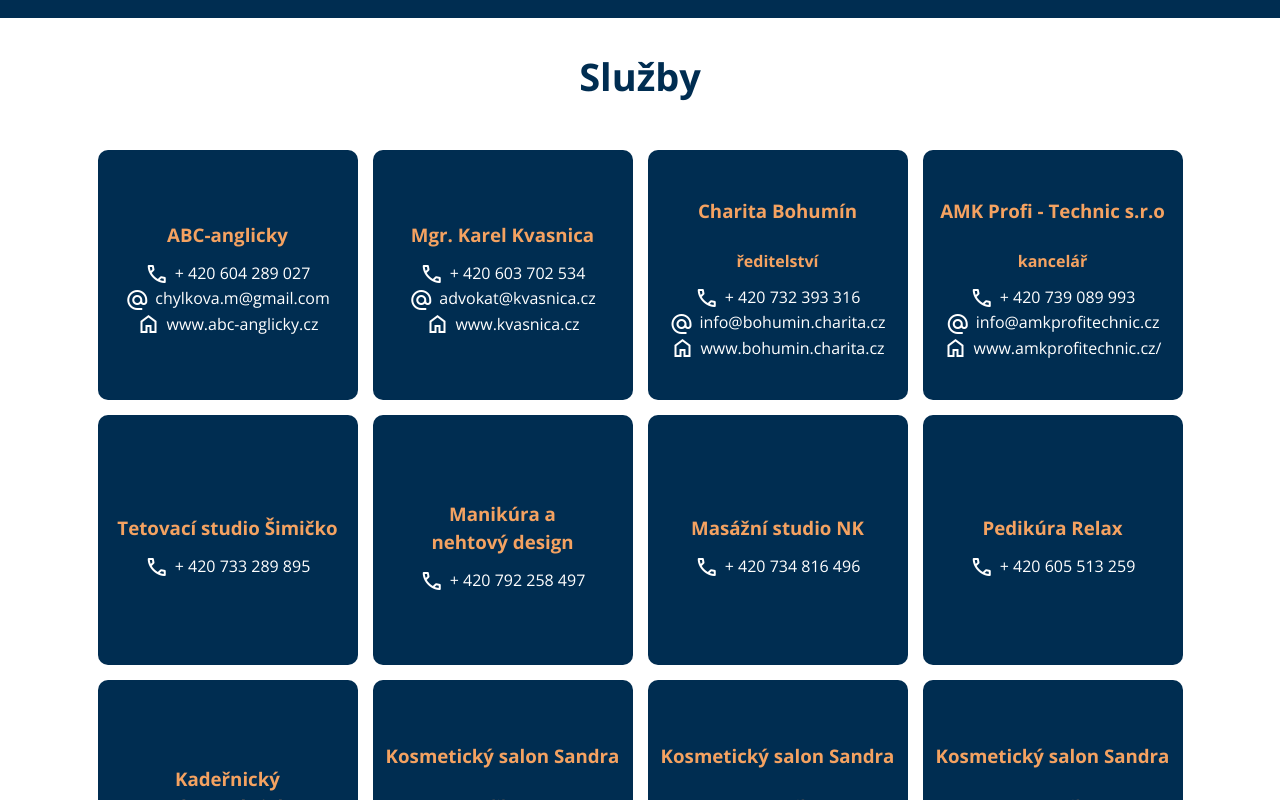
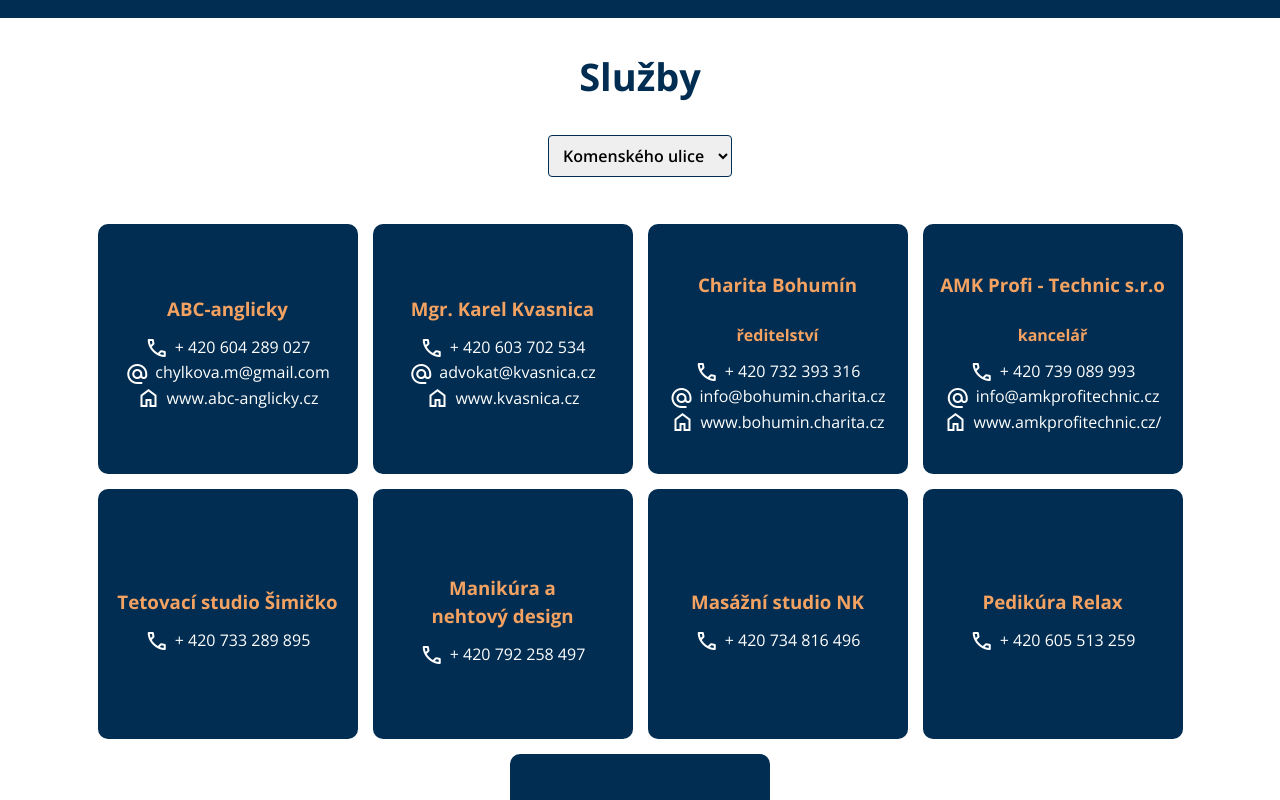
Before and after one commit to MichaelaKrakowka/komercni-centrum, a React (Create React App) app: page / in a window 1280 px wide. Shown: the part 900-1700 px from the top of the page. Built offline with nearby package versions, Linux system fonts and the light colour scheme.

Commit message:
building filter

```diff
--- a/src/components/Services.css
+++ b/src/components/Services.css
@@ -14,3 +14,18 @@
   padding: 30px 0;
   font-size: 38px;
 }
+
+.buildings_filter {
+  display: flex;
+  justify-content: center;
+  align-items: center;
+  margin-bottom: 32px;
+}
+
+.building {
+  min-width: 150px;
+  font-weight: 600;
+  padding: 8px 10px;
+  border-radius: 4px;
+  border: 1px solid #002d51;
+}
--- a/src/components/Services.js
+++ b/src/components/Services.js
@@ -5,13 +5,28 @@
 import { RevealSection } from "./RevealSection";
 
 export const Services = () => {
+  const [building, setBuilding] = React.useState("Komenskeho");
+
+  const filteredCompanies = companies.filter(
+    (company) => company.id === building
+  );
+
   return (
     <section id="services">
       <RevealSection>
         <h2 className="secondary_heading fade_item delay_0">Služby</h2>
+        <div className="buildings_filter">
+          <select
+            className="building"
+            value={building}
+            onChange={(company) => setBuilding(company.target.value)}>
+            <option value="Komenskeho">Komenského ulice</option>
+            <option value="Kostelni">Kostelní ulice</option>
+          </select>
+        </div>
 
         <div className="company_cards ">
-          {companies.map((company, index) => (
+          {filteredCompanies.map((company, index) => (
             <CompanyCard key={index} {...company} />
           ))}
         </div>
--- a/src/data/companies.js
+++ b/src/data/companies.js
@@ -4,14 +4,14 @@
     phone: "+ 420 604 289 027",
     email: "chylkova.m@gmail.com",
     website: "www.abc-anglicky.cz",
-    building: "Komenskeho",
+    id: "Komenskeho",
   },
   {
     name: "Mgr. Karel Kvasnica",
     phone: "+ 420 603 702 534",
     email: "advokat@kvasnica.cz",
     website: "www.kvasnica.cz",
-    building: "Komenskeho",
+    id: "Komenskeho",
   },
   {
     name: "Charita Bohumín",
@@ -19,7 +19,7 @@
     phone: "+ 420 732 393 316",
     email: "info@bohumin.charita.cz",
     website: "www.bohumin.charita.cz",
-    building: "Komenskeho",
+    id: "Komenskeho",
   },
   {
     name: "AMK Profi - Technic s.r.o",
@@ -27,59 +27,59 @@
     phone: "+ 420 739 089 993",
     email: "info@amkprofitechnic.cz",
     website: "www.amkprofitechnic.cz/",
-    building: "Komenskeho",
+    id: "Komenskeho",
   },
   {
     name: "Tetovací studio Šimičko",
     phone: "+ 420 733 289 895",
-    building: "Komenskeho",
+    id: "Komenskeho",
   },
   {
     name: "Manikúra a nehtový design",
     phone: "+ 420 792 258 497",
-    building: "Komenskeho",
+    id: "Komenskeho",
   },
   {
     name: "Masážní studio NK",
     phone: "+ 420 734 816 496",
-    building: "Komenskeho",
+    id: "Komenskeho",
   },
   {
     name: "Pedikúra Relax",
     phone: "+ 420 605 513 259",
-    building: "Komenskeho",
+    id: "Komenskeho",
   },
   {
     name: "Kadeřnický salon Gabriela",
     phone: "+ 420 732 556 651",
-    building: "Komenskeho",
+    id: "Komenskeho",
   },
   {
     name: "Kosmetický salon Sandra",
     subname: "Pedikura",
     person: "Monika Pečová",
     phone: "+ 420 770 103 363",
-    building: "Kostelni",
+    id: "Kostelni",
   },
   {
     name: "Kosmetický salon Sandra",
     subname: "Kosmetika",
     person: "Růžena Šotkovská",
     phone: "+ 420 603 878 088",
-    building: "Kostelni",
+    id: "Kostelni",
   },
   {
     name: "Kosmetický salon Sandra",
     subname: "Kosmetika",
     person: "Andrea Marie Wajdová",
     phone: "+ 420 605 826 489",
-    building: "Kostelni",
+    id: "Kostelni",
   },
   {
     name: "Kosmetický salon Sandra",
     subname: "Kadeřnictví",
     person: "Karla Uherková",
     phone: "+ 420 739 548 092",
-    building: "Kostelni",
+    id: "Kostelni",
   },
 ];
```
Also changed, not shown: src/data/whyUs.js (+14 -0 lines).
